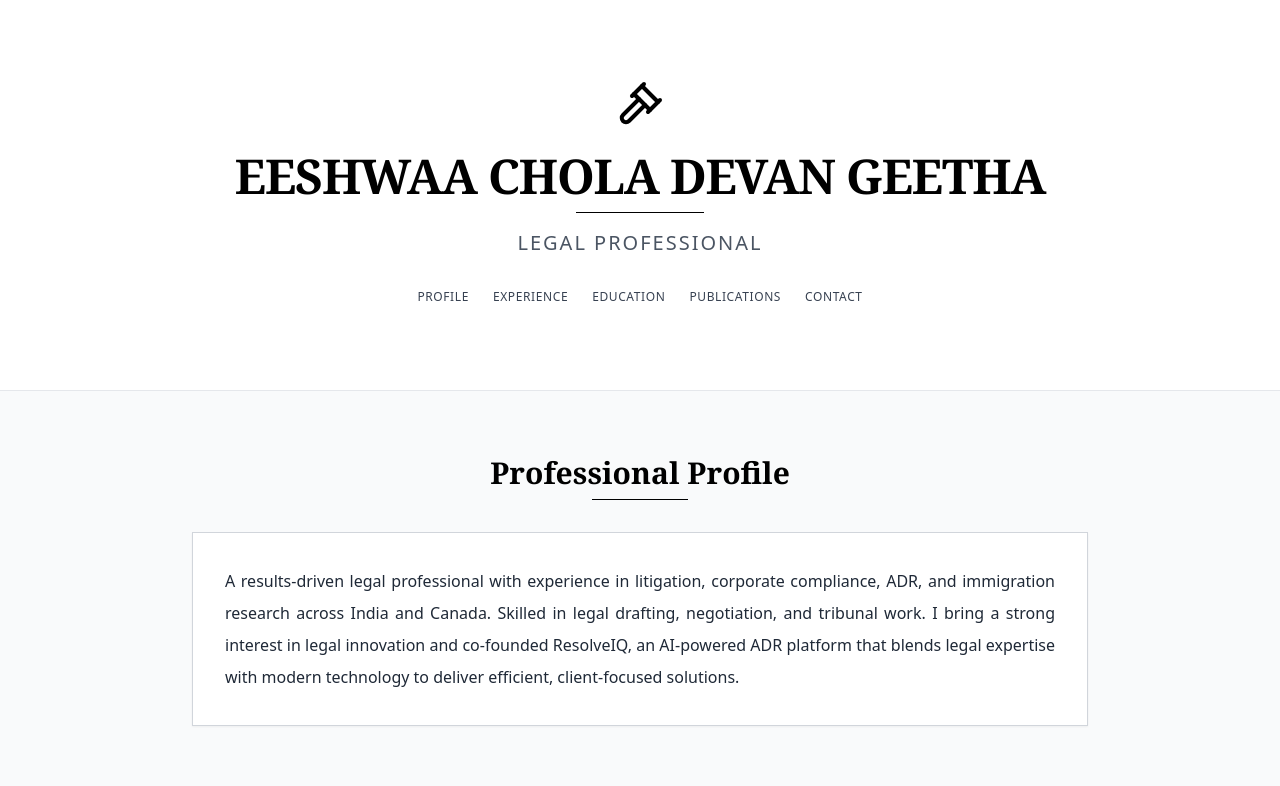
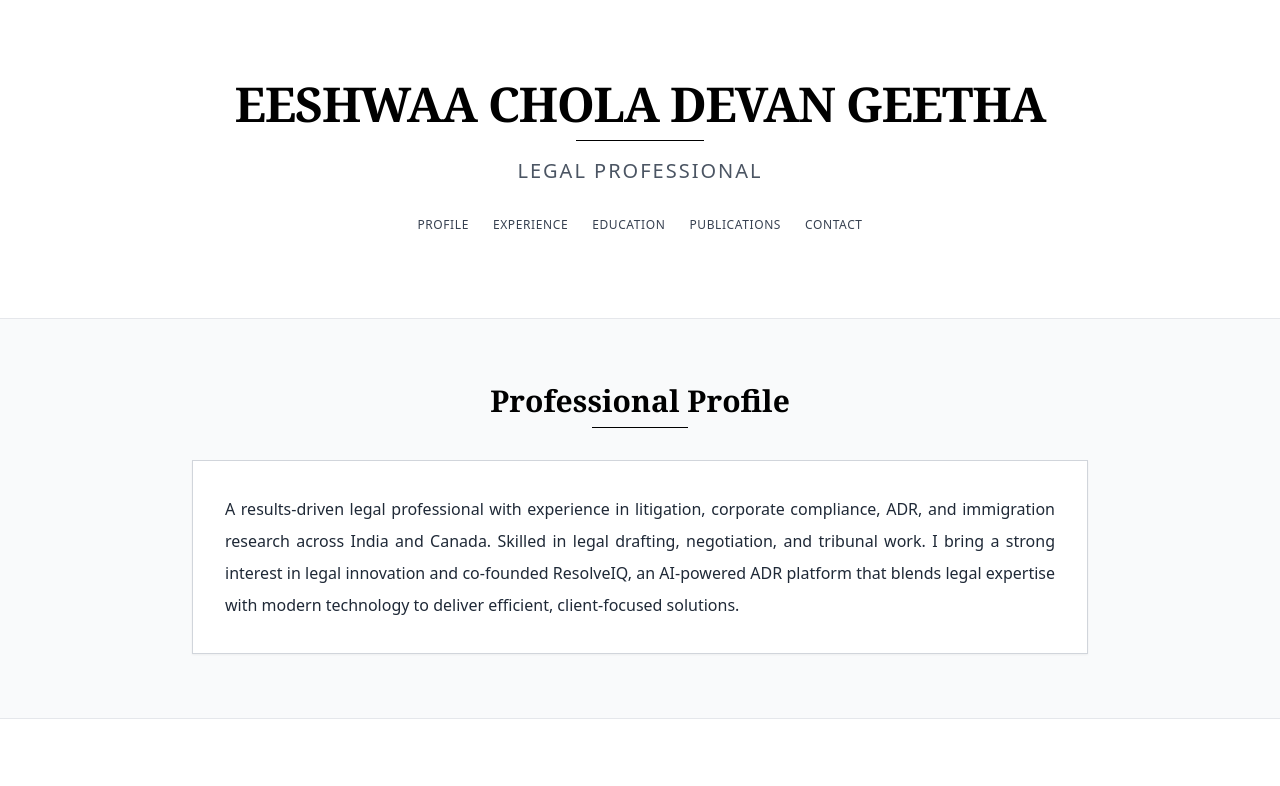
Before and after one commit to eeshwaa/portfolio_bolt, a React (Vite) app: page / in a window 1280 px wide. Shown: the top 786 px of the page. Built offline with nearby package versions, Linux system fonts and the light colour scheme.

Commit message:
Updated Hero.tsx

```diff
--- a/src/components/Hero.tsx
+++ b/src/components/Hero.tsx
@@ -1,13 +1,8 @@
-import { Gavel } from 'lucide-react';
-
 export default function Hero() {
   return (
     <section className="relative bg-white text-black py-20 px-6 border-b border-gray-200">
       <div className="max-w-5xl mx-auto">
         <div className="text-center mb-8">
-          <div className="flex items-center justify-center mb-6">
-            <Gavel className="w-12 h-12 text-black" />
-          </div>
           <h1 className="text-4xl md:text-5xl font-serif font-bold mb-3 tracking-tight whitespace-nowrap">
             EESHWAA CHOLA DEVAN GEETHA
           </h1>
```
